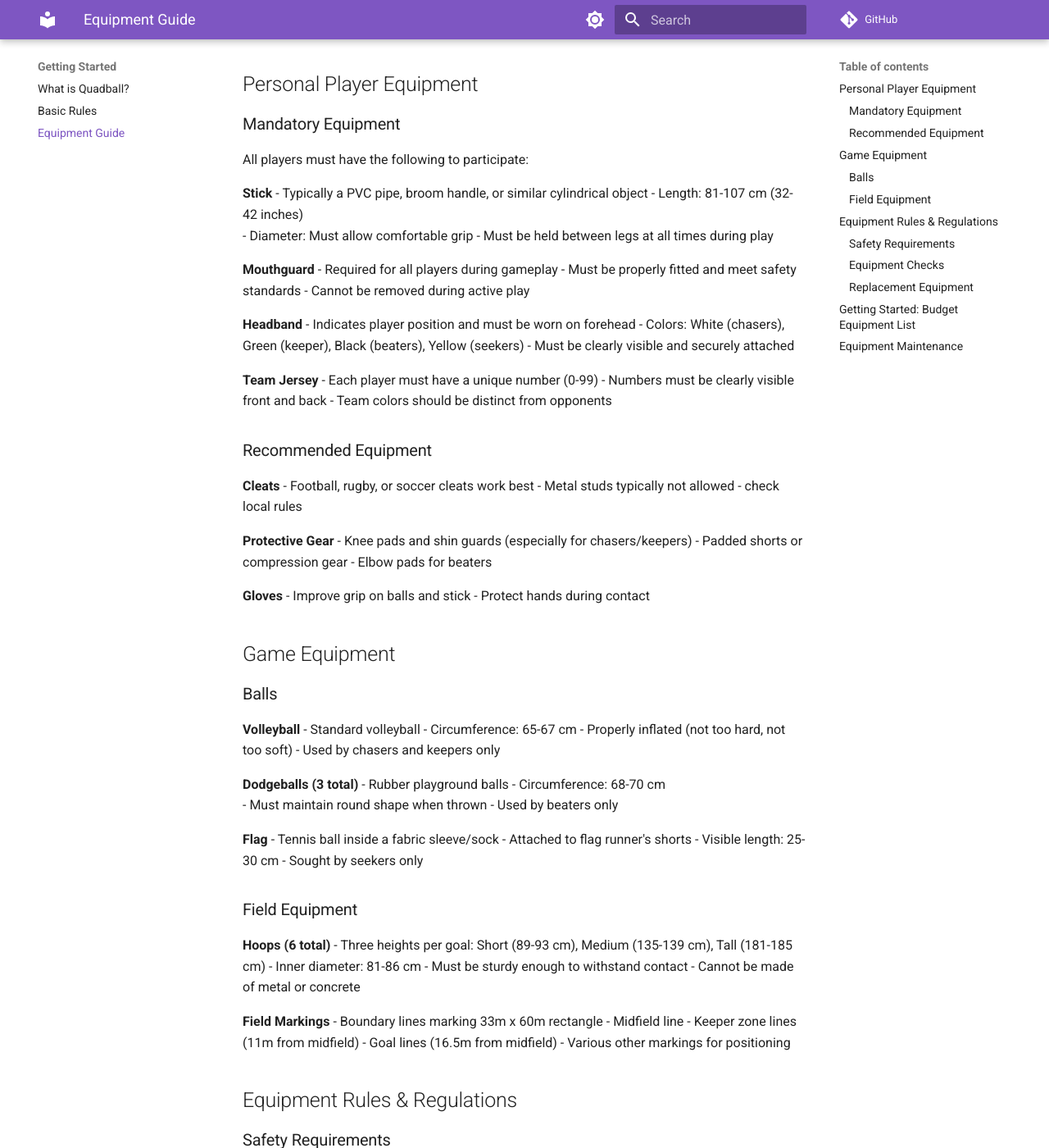
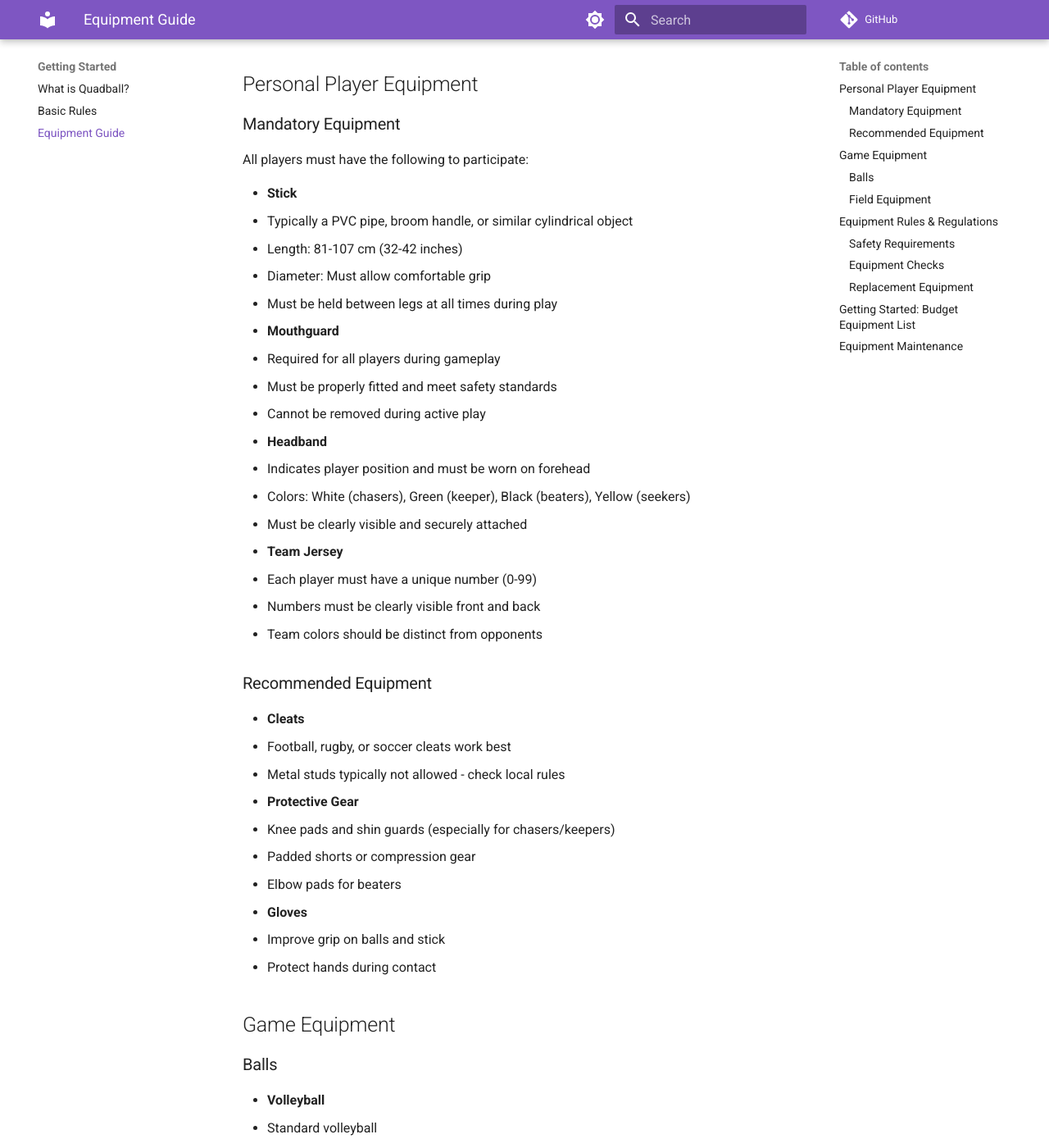
Before and after one commit to playquadball/playquadball.com, an MkDocs documentation site: the page built from docs/getting-started/equipment.md, in a window 1280 px wide and 1400 px high, scrolled down 234 px. Shown: the whole window at 82% size. Built offline with MkDocs 1.6.1 and Material for MkDocs 9.7.7, drawn with Linux system fonts in a browser that asks for light colours; comment, search, counter and statistics services are not loaded; some of the changed text lies outside the part shown.

Commit message:
Fix list formatting in equipment guide - convert bold headers to proper nested lists

```diff
--- a/docs/getting-started/equipment.md
+++ b/docs/getting-started/equipment.md
@@ -7,78 +7,78 @@
 ### Mandatory Equipment
 All players must have the following to participate:
 
-**Stick**
-- Typically a PVC pipe, broom handle, or similar cylindrical object
-- Length: 81-107 cm (32-42 inches)
-- Diameter: Must allow comfortable grip
-- Must be held between legs at all times during play
+- **Stick**
+  - Typically a PVC pipe, broom handle, or similar cylindrical object
+  - Length: 81-107 cm (32-42 inches)
+  - Diameter: Must allow comfortable grip
+  - Must be held between legs at all times during play
 
-**Mouthguard**
-- Required for all players during gameplay
-- Must be properly fitted and meet safety standards
-- Cannot be removed during active play
+- **Mouthguard**
+  - Required for all players during gameplay
+  - Must be properly fitted and meet safety standards
+  - Cannot be removed during active play
 
-**Headband**
-- Indicates player position and must be worn on forehead
-- Colors: White (chasers), Green (keeper), Black (beaters), Yellow (seekers)
-- Must be clearly visible and securely attached
+- **Headband**
+  - Indicates player position and must be worn on forehead
+  - Colors: White (chasers), Green (keeper), Black (beaters), Yellow (seekers)
+  - Must be clearly visible and securely attached
 
-**Team Jersey**
-- Each player must have a unique number (0-99)
-- Numbers must be clearly visible front and back
-- Team colors should be distinct from opponents
+- **Team Jersey**
+  - Each player must have a unique number (0-99)
+  - Numbers must be clearly visible front and back
+  - Team colors should be distinct from opponents
 
 ### Recommended Equipment
 
-**Cleats**
-- Football, rugby, or soccer cleats work best
-- Metal studs typically not allowed - check local rules
+- **Cleats**
+  - Football, rugby, or soccer cleats work best
+  - Metal studs typically not allowed - check local rules
 
-**Protective Gear**
-- Knee pads and shin guards (especially for chasers/keepers)
-- Padded shorts or compression gear
-- Elbow pads for beaters
+- **Protective Gear**
+  - Knee pads and shin guards (especially for chasers/keepers)
+  - Padded shorts or compression gear
+  - Elbow pads for beaters
 
-**Gloves**
-- Improve grip on balls and stick
-- Protect hands during contact
+- **Gloves**
+  - Improve grip on balls and stick
+  - Protect hands during contact
 
 ## Game Equipment
 
 ### Balls
 
-**Volleyball**
-- Standard volleyball
-- Circumference: 65-67 cm
-- Properly inflated (not too hard, not too soft)
-- Used by chasers and keepers only
+- **Volleyball**
+  - Standard volleyball
+  - Circumference: 65-67 cm
+  - Properly inflated (not too hard, not too soft)
+  - Used by chasers and keepers only
 
-**Dodgeballs (3 total)**
-- Rubber playground balls
-- Circumference: 68-70 cm
-- Must maintain round shape when thrown
-- Used by beaters only
+- **Dodgeballs (3 total)**
+  - Rubber playground balls
+  - Circumference: 68-70 cm
+  - Must maintain round shape when thrown
+  - Used by beaters only
 
-**Flag**
-- Tennis ball inside a fabric sleeve/sock
-- Attached to flag runner's shorts
-- Visible length: 25-30 cm
-- Sought by seekers only
+- **Flag**
+  - Tennis ball inside a fabric sleeve/sock
+  - Attached to flag runner's shorts
+  - Visible length: 25-30 cm
+  - Sought by seekers only
 
 ### Field Equipment
 
-**Hoops (6 total)**
-- Three heights per goal: Short (89-93 cm), Medium (135-139 cm), Tall (181-185 cm)
-- Inner diameter: 81-86 cm
-- Must be sturdy enough to withstand contact
-- Cannot be made of metal or concrete
+- **Hoops (6 total)**
+  - Three heights per goal: Short (89-93 cm), Medium (135-139 cm), Tall (181-185 cm)
+  - Inner diameter: 81-86 cm
+  - Must be sturdy enough to withstand contact
+  - Cannot be made of metal or concrete
 
-**Field Markings**
-- Boundary lines marking 33m x 60m rectangle
-- Midfield line
-- Keeper zone lines (11m from midfield)
-- Goal lines (16.5m from midfield)
-- Various other markings for positioning
+- **Field Markings**
+  - Boundary lines marking 33m x 60m rectangle
+  - Midfield line
+  - Keeper zone lines (11m from midfield)
+  - Goal lines (16.5m from midfield)
+  - Various other markings for positioning
 
 ## Equipment Rules & Regulations
 
```
